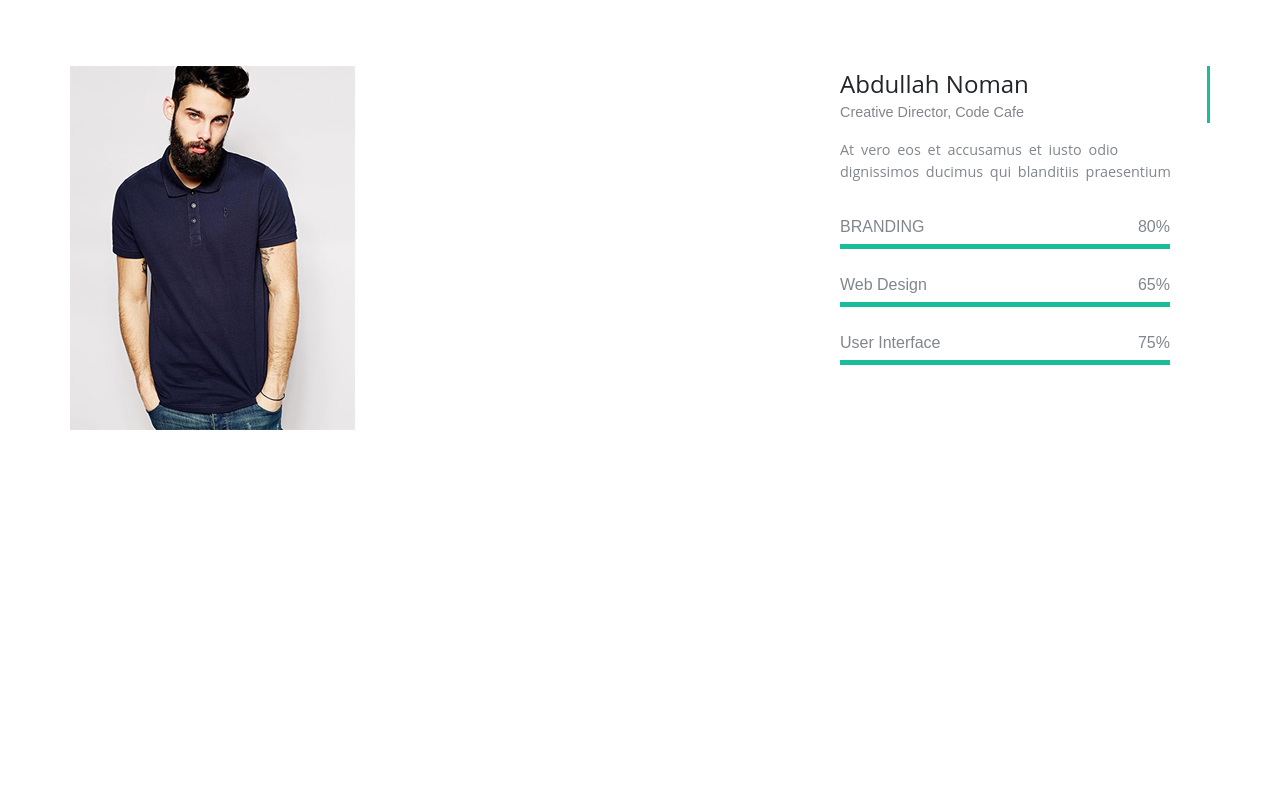
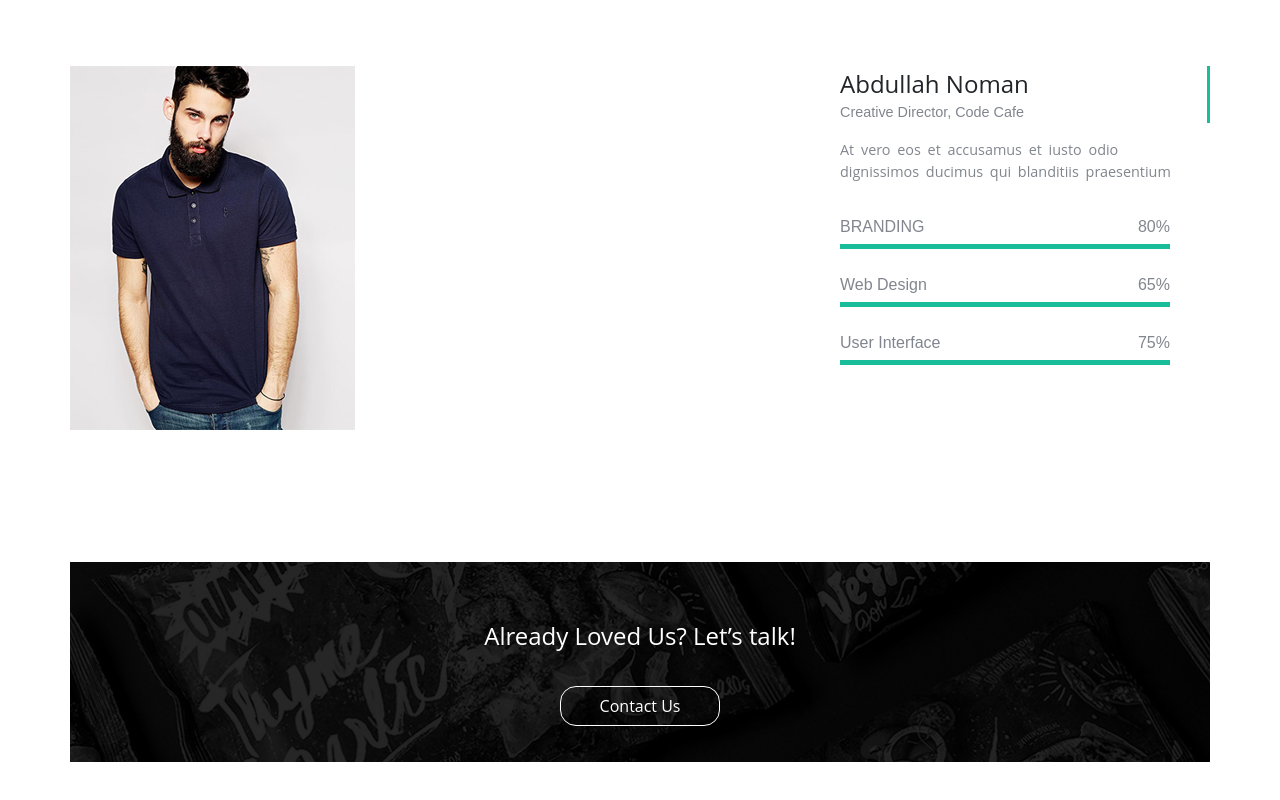
Before and after one commit to ScionRs/Bouncy, a website: page src/index.html in a window 1280 px wide. Shown: the part 5404-6204 px from the top of the page. Before the commit the page ends 5946 px from the top, so only its background shows below. Drawn offline with Linux system fonts and the light colour scheme; files whose address does not match are found by name.

Commit message:
Added footer for team-section

```diff
--- a/src/index.html
+++ b/src/index.html
@@ -371,6 +371,10 @@
                 </div>
             </div>
         </div>
+        <div class="team__footer">
+              <div class="team__footer-title">Already Loved Us? Let’s talk!</div>
+              <button class="team__footer-btn">Contact Us</button>
+        </div>
     </div>
 </section>
 
--- a/src/sass/blocks/_team.sass
+++ b/src/sass/blocks/_team.sass
@@ -44,7 +44,27 @@
     &-percent
       font-family: "SourceSansPro Light",sans-serif
       color: $gray
-
+  &__footer
+    height: 200px
+    background: url('../img/team/teamback.png') center (center / cover) no-repeat
+    margin-top: 100px
+    &-title
+      font-size: 1.5rem
+      color: white
+      text-align: center
+      font-weight: 400
+      padding-top: 3.5rem
+    &-btn
+      margin: 2rem auto
+      display: block
+      padding: 5px 20px
+      color: #fff
+      border: 1.5px solid #fff
+      border-radius: 1rem
+      background-color: rgba(0,0,0,0)
+      outline: 0!important
+      width: 160px
+      height: 40px
 .carousel__inner
   width: 100%
 
```
Also changed, not shown: dist/css/style.min.css, dist/index.html, src/css/style.min.css.
